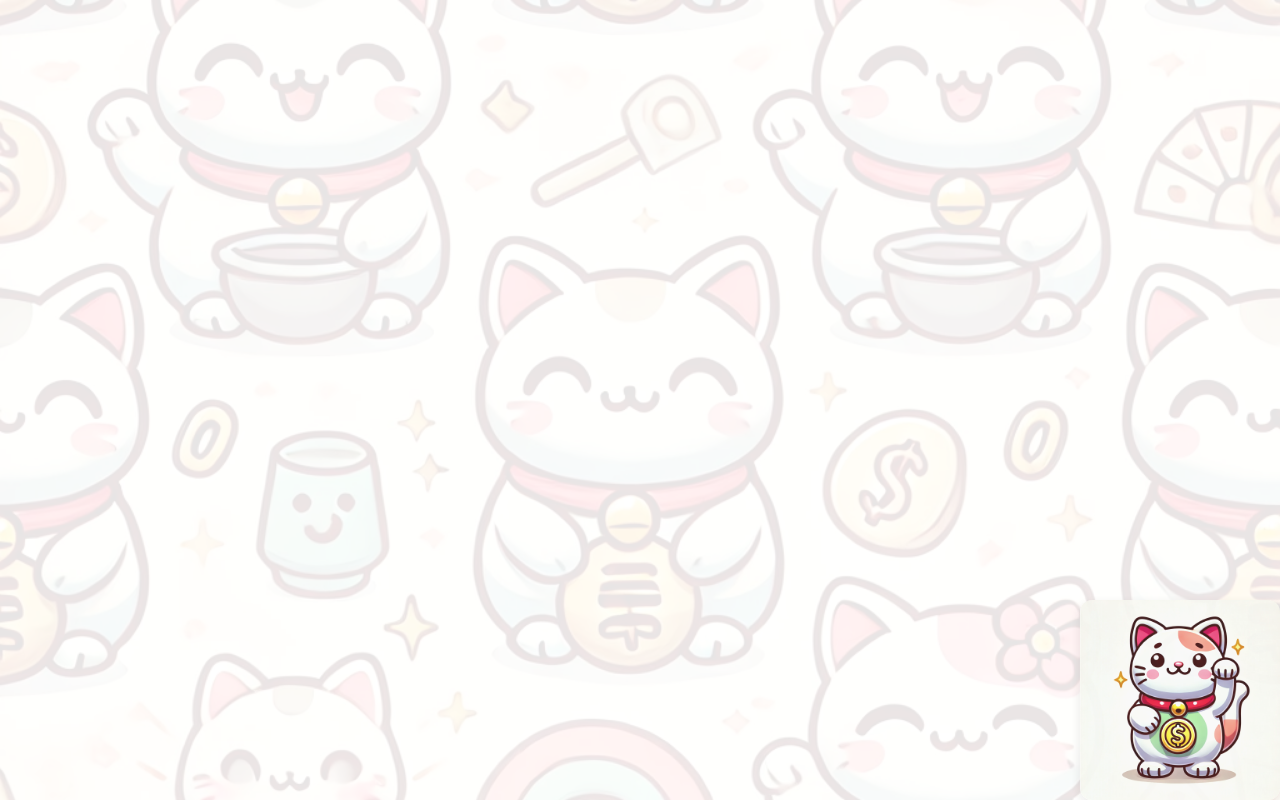
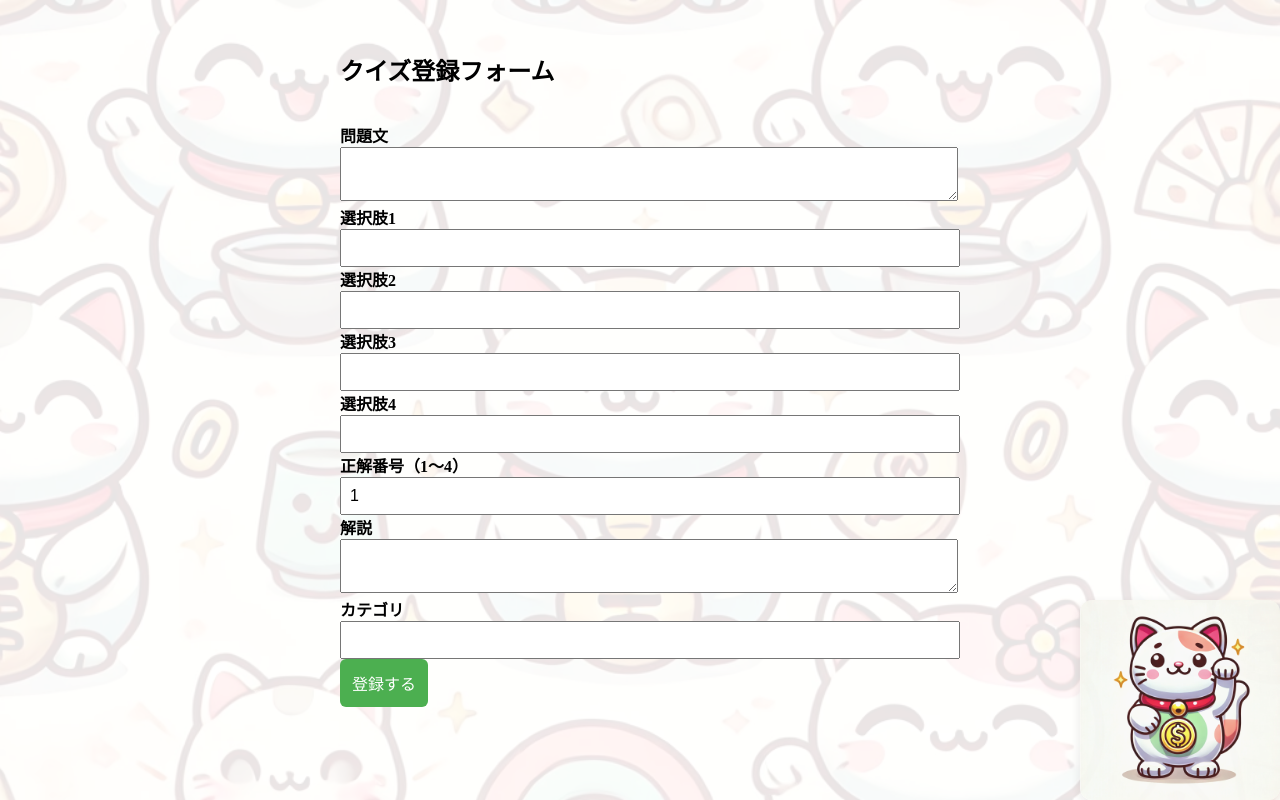
Before and after one commit to ko-dai0525/manabun-money-quiz, a Vue app in the folder quizapp-frontend/: page /register in a window 1280 px wide. Before the commit this address had no page. Built offline with nearby package versions, Linux system fonts and the light colour scheme.

Commit message:
add クイズ投稿API操作画面

```diff
--- a/quizapp-frontend/src/components/Home.vue
+++ b/quizapp-frontend/src/components/Home.vue
@@ -10,6 +10,10 @@
       クイズをはじめる
     </button>
   </div>
+  <!-- クイズ登録ボタンを追加 -->
+  <router-link to="/register" class="register-link"
+    >クイズを登録する</router-link
+  >
 </template>
 
 <script lang="ts" setup>
@@ -67,4 +71,12 @@ const startQuiz = (category: string) => {
 .start-button:hover {
   background-color: #ffcc00;
 }
+
+.register-link {
+  margin-top: 1rem;
+  display: inline-block;
+  color: #007bff;
+  text-decoration: underline;
+  cursor: pointer;
+}
 </style>
--- /dev/null
+++ b/quizapp-frontend/src/components/QuizRegister.vue
@@ -0,0 +1,111 @@
+<template>
+  <div class="register-container">
+    <h2>クイズ登録フォーム</h2>
+    <form @submit.prevent="submitQuiz">
+      <label>問題文</label>
+      <textarea v-model="quiz.questionText" required></textarea>
+
+      <label>選択肢1</label>
+      <input v-model="quiz.option1" type="text" required />
+
+      <label>選択肢2</label>
+      <input v-model="quiz.option2" type="text" required />
+
+      <label>選択肢3</label>
+      <input v-model="quiz.option3" type="text" required />
+
+      <label>選択肢4</label>
+      <input v-model="quiz.option4" type="text" required />
+
+      <label>正解番号（1〜4）</label>
+      <input
+        v-model.number="quiz.answer"
+        type="number"
+        min="1"
+        max="4"
+        required
+      />
+
+      <label>解説</label>
+      <textarea v-model="quiz.explanation" required></textarea>
+
+      <label>カテゴリ</label>
+      <input v-model="quiz.category" type="text" required />
+
+      <button type="submit">登録する</button>
+    </form>
+  </div>
+</template>
+
+<script lang="ts" setup>
+import { ref } from "vue";
+import { createQuiz } from "../api";
+
+const quiz = ref({
+  questionText: "",
+  option1: "",
+  option2: "",
+  option3: "",
+  option4: "",
+  answer: 1,
+  explanation: "",
+  category: "",
+});
+
+const submitQuiz = async () => {
+  try {
+    await createQuiz(quiz.value);
+    alert("クイズを登録しました");
+    // フォーム初期化
+    quiz.value = {
+      questionText: "",
+      option1: "",
+      option2: "",
+      option3: "",
+      option4: "",
+      answer: 1,
+      explanation: "",
+      category: "",
+    };
+  } catch (error) {
+    alert("登録に失敗しました");
+    console.error(error);
+  }
+};
+</script>
+
+<style scoped>
+.register-container {
+  max-width: 600px;
+  margin: 2rem auto;
+  display: flex;
+  flex-direction: column;
+  gap: 1rem;
+}
+
+label {
+  font-weight: bold;
+  margin-top: 0.5rem;
+}
+
+input,
+textarea {
+  width: 100%;
+  padding: 0.5rem;
+  font-size: 1rem;
+}
+
+button {
+  background-color: #4caf50;
+  color: white;
+  border: none;
+  padding: 0.75rem;
+  font-size: 1rem;
+  border-radius: 6px;
+  cursor: pointer;
+}
+
+button:hover {
+  background-color: #45a049;
+}
+</style>
--- a/quizapp-frontend/src/router/index.ts
+++ b/quizapp-frontend/src/router/index.ts
@@ -2,6 +2,7 @@ import { createRouter, createWebHistory } from "vue-router";
 import QuizPlayer from "../components/QuizPlayer.vue";
 import ResultView from "../components/ResultView.vue";
 import Home from "../components/Home.vue";
+import QuizRegister from "../components/QuizRegister.vue";
 
 const routes = [
   {
@@ -19,6 +20,11 @@ const routes = [
     name: "ResultView",
     component: ResultView,
   },
+  {
+    path: "/register",
+    name: "QuizRegister",
+    component: QuizRegister,
+  }
 ];
 
 const router = createRouter({
```
